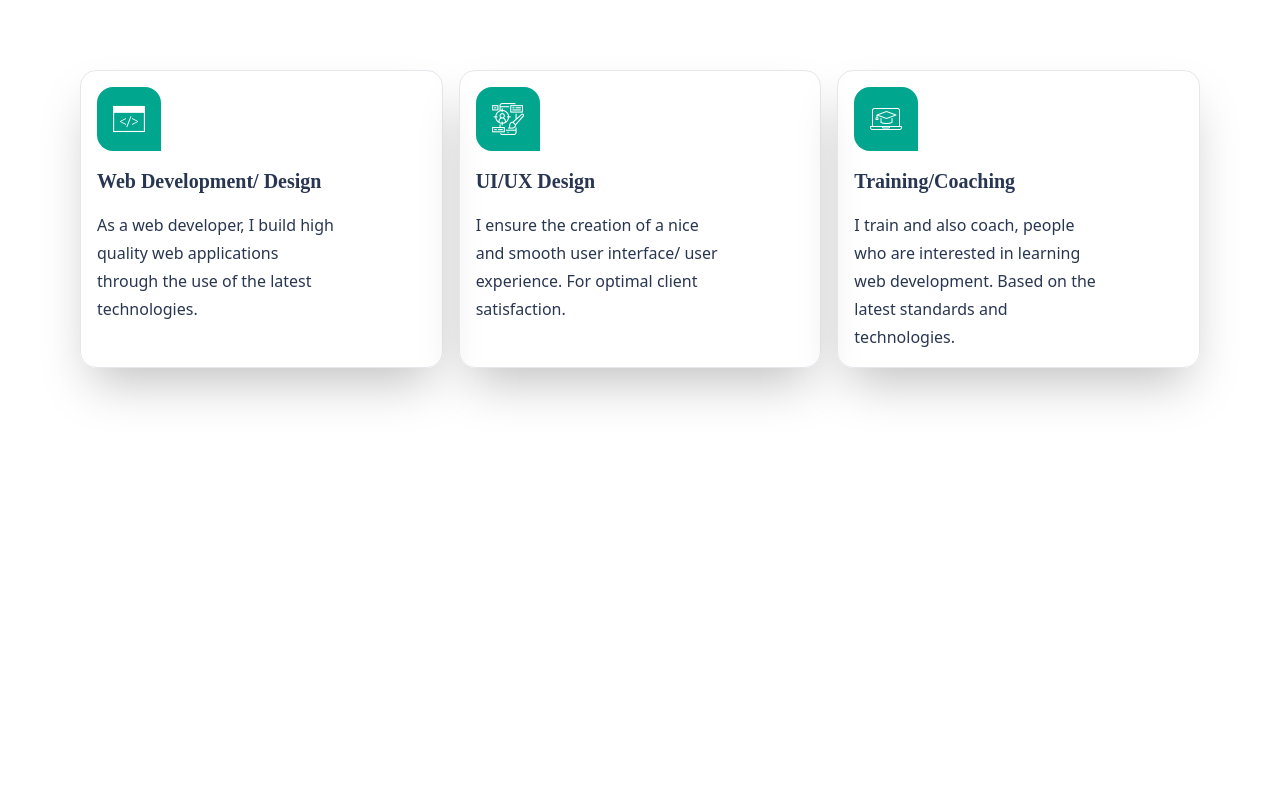
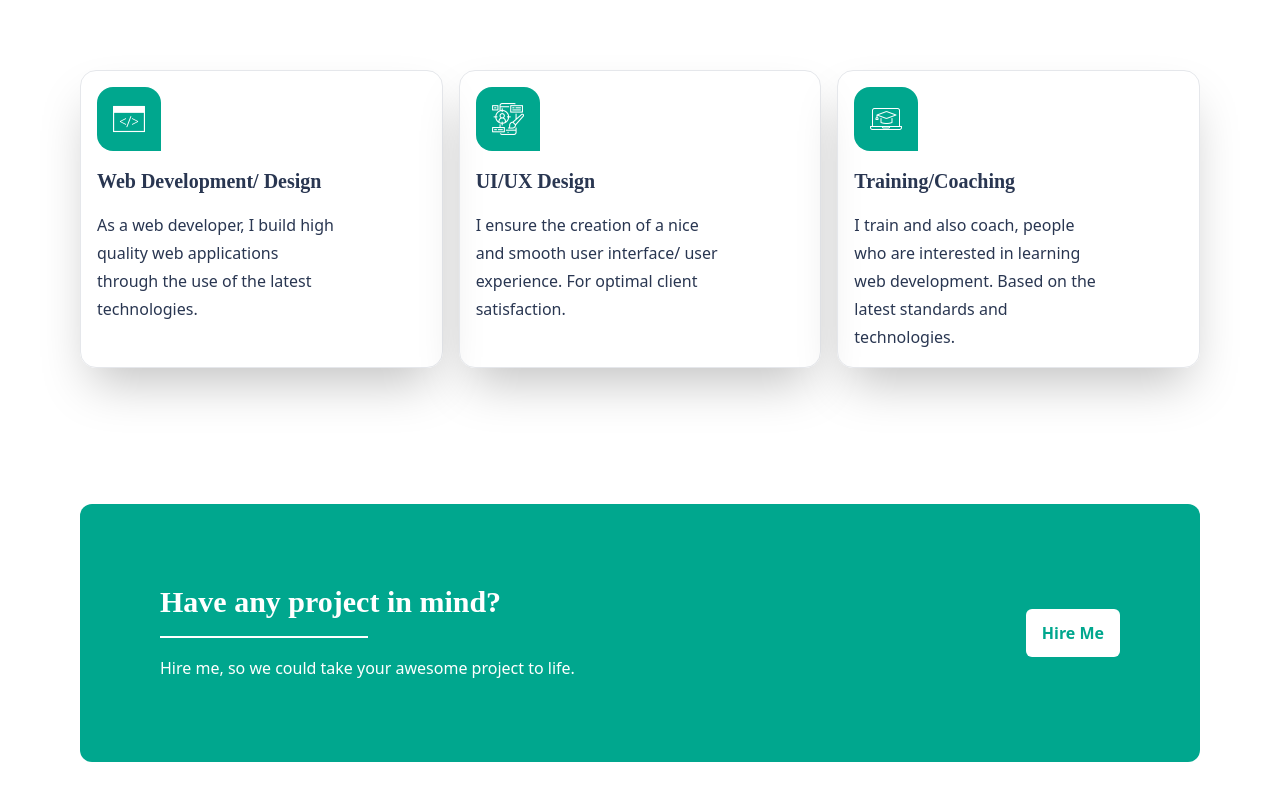
Before and after one commit to Asam237/abbasali, a React (Create React App) app: page / in a window 1280 px wide. Shown: the part 1638-2438 px from the top of the page. Before the commit the page ends 2086 px from the top, so only its background shows below. Built offline with nearby package versions, Linux system fonts and the light colour scheme.

Commit message:
component: Hire(Mise en place)

```diff
--- /dev/null
+++ b/src/components/hire-me/HireMe.component.tsx
@@ -0,0 +1,23 @@
+import React from "react";
+import { LANGUAGES } from "../../constants/languages";
+
+export const HireMe = () => {
+    return (
+        <div className="site__hireme py-7 md:py-14">
+            <div className="flex flex-col px-4 md:px-20 md:flex-row">
+                <div style={{ background: '#00A78E' }} className="container rounded-xl mx-auto p-4 md:p-20">
+                    <div className="flex flex-col md:flex-row">
+                        <div className="site__hireme-text w-full md:w-1/2 flex flex-col md:justify-center">
+                            <h4 className="site__servie-title font-bold text-2xl md:text-3xl text-center md:text-left" style={{ fontFamily: "cursive", color: "#fff" }}>{LANGUAGES.home.hireMeTitle}</h4>
+                            <div className="site__line mx-auto md:mx-0 border-solid my-2 md:my-4 w-52" style={{ background: '#fff', height: '2px' }}></div>
+                            <p className="font-normal text-base w-full leading-7 text-center md:text-left text-white">{LANGUAGES.home.hireMeSubTitle}</p>
+                        </div>
+                        <div className="site__hireme-btn pt-6 md:pt-0 w-full md:w-1/2 flex justify-center md:justify-end items-center">
+                            <button className="px-4 h-12 bg-white font-semibold py-2 rounded-md" style={{ color: "#00A78E" }}>{LANGUAGES.home.hireMe}</button>
+                        </div>
+                    </div>
+                </div>
+            </div>
+        </div>
+    )
+}
--- a/src/components/service/Service.component.tsx
+++ b/src/components/service/Service.component.tsx
@@ -10,7 +10,7 @@ export const Service = () => {
                 <h1 className="text-xl md:text-3xl font-extrabold text-center pt-3" style={{ fontFamily: "cursive", color: "#293651" }}>{LANGUAGES.home.serviceProvide}</h1>
                 <div className="site__line mx-auto border-solid my-2 md:my-4 w-24" style={{ background: '#00A78E', height: '2px' }}></div>
                 <div className="container mx-auto px-4 md:px-0">
-                    <div className="grid gap-4 grid-cols-3 md:grid-cols-3 sm:grid-cols-2">
+                    <div className="grid gap-4 grid-cols-1 md:grid-cols-3 sm:grid-cols-2">
                         {SERVICES.map((i: any) => (
                             <div className="service__item mt-7 md:mt-14 shadow-2xl rounded-2xl p-4" style={{ borderWidth: '1px' }}>
                                 <div style={{ background: "#00A78E" }} className="service__item-blogImg w-16 h-16 flex rounded-t-2xl rounded-bl-2xl items-center justify-center">
--- a/src/constants/languages.ts
+++ b/src/constants/languages.ts
@@ -9,6 +9,8 @@ export const LANGUAGES = {
         service: "Service",
         whyHireMe: "Why Hire Me?",
         aboutBody: " I am passionate and skilled with web development. I accompany businessmen, organizations and clients, from the start to the materialization of the project, and finally the deployment of their projcets. Beyond that, I maintain my customers projects and ensure absolute client satisfaction",
-        serviceProvide: "SERVICES I Provide"
+        serviceProvide: "SERVICES I Provide",
+        hireMeTitle: "Have any project in mind?",
+        hireMeSubTitle: "Hire me, so we could take your awesome project to life. "
     }
 }
--- a/src/pages/home/Home.page.tsx
+++ b/src/pages/home/Home.page.tsx
@@ -1,6 +1,7 @@
 import React from "react";
 import { About } from "../../components/about/About.component";
 import { Header } from "../../components/header/Header.component"
+import { HireMe } from "../../components/hire-me/HireMe.component";
 import { Intro } from "../../components/intro/Intro.component";
 import { Service } from "../../components/service/Service.component";
 
@@ -12,6 +13,7 @@ export const Home = () => {
                 <Intro />
                 <About />
                 <Service />
+                <HireMe />
             </main>
         </div>
     )
```
